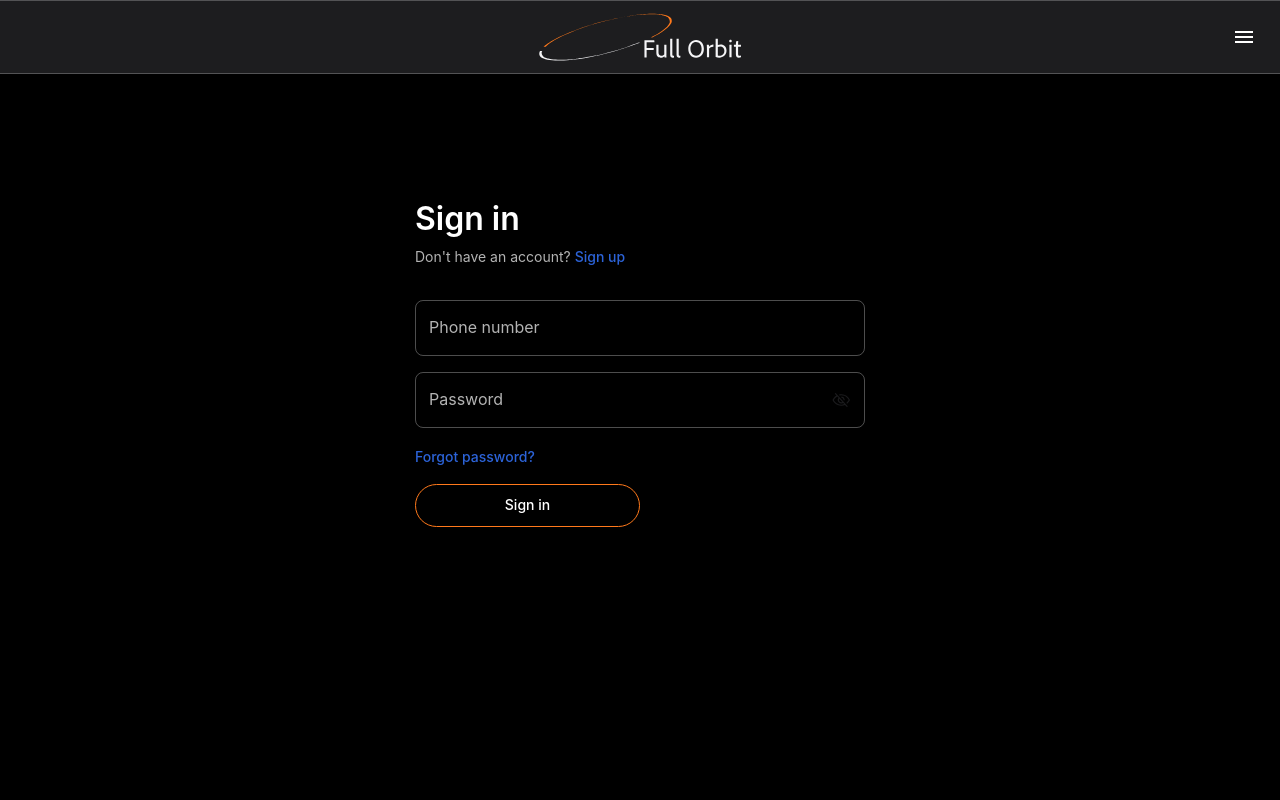
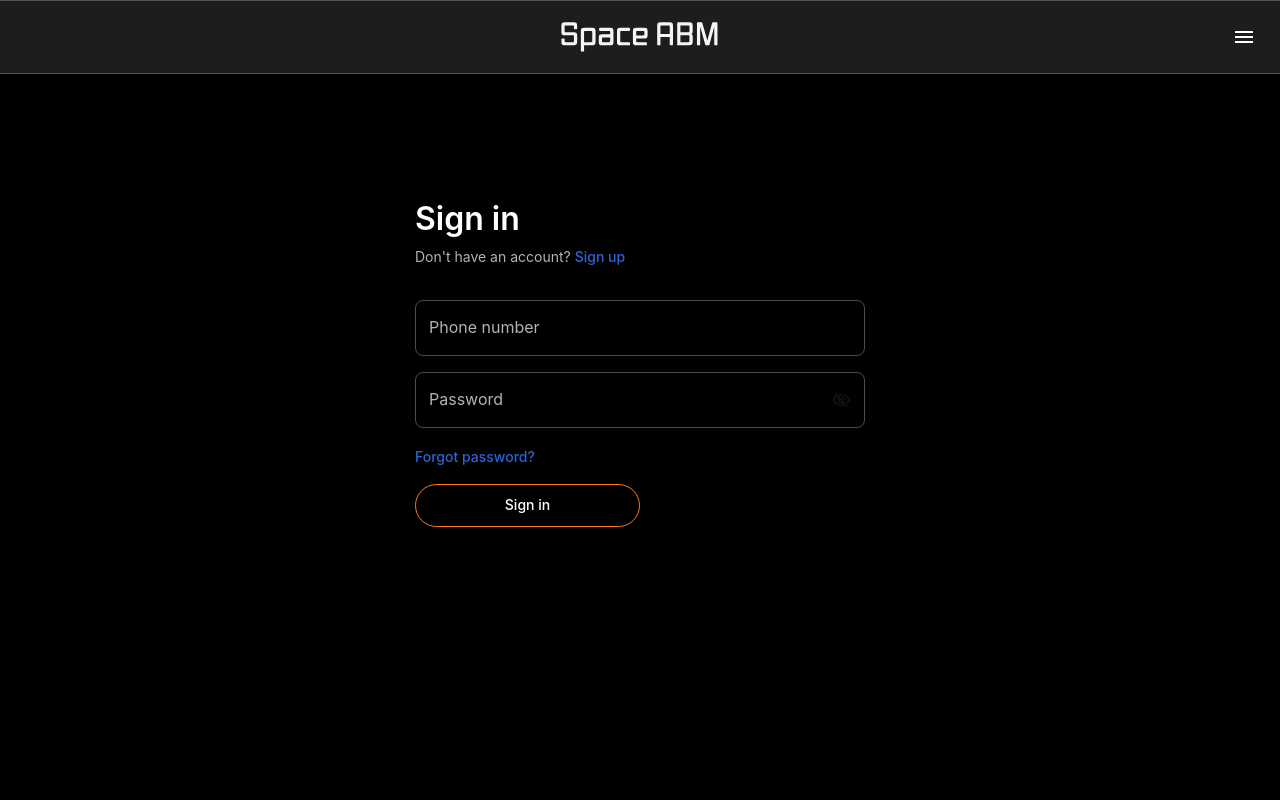
Before and after one commit to bigbadbrad/space-abm, a Next.js app: page /auth/sign-in in a window 1280 px wide. Shown: the top 800 px of the page. Built offline with nearby package versions, Linux system fonts and the light colour scheme; no server answers.

Commit message:
shitty logo added

```diff
--- a/src/components/logo-cool.tsx
+++ b/src/components/logo-cool.tsx
@@ -18,23 +18,34 @@ export const LogoCool: React.FC<LogoWordmarkProps> = ({
   return (
     <svg
       xmlns="http://www.w3.org/2000/svg"
-      viewBox="0 0 422 100"
+      viewBox="0 0 356 68"
       className={className}
       style={{ height, width: 'auto', display: 'block' }}
     >
-      <path fill={textColor} d="M224.2,92.1c0,0.3-0.1,0.4-0.3,0.4H220c-0.2,0-0.3-0.2-0.3-0.4v-35c0-0.2,0.1-0.3,0.3-0.3h19.8 c0.2,0,0.3,0.1,0.4,0.3l0.4,3.4c0.1,0.3-0.1,0.4-0.3,0.4h-16.1v11.9h14.4c0.3,0,0.4,0.1,0.4,0.3v3.5c0,0.2-0.2,0.3-0.4,0.3h-14.4 V92.1z" />
-      <path fill={textColor} d="M265.4,86.8c0,2.9,0.2,4.2,0.3,5.4c0,0.2-0.1,0.3-0.3,0.3h-3.5c-0.3,0-0.3-0.1-0.4-0.3 c-0.2-0.6-0.3-1.6-0.3-2.3c-2.3,2.3-5.1,3.1-7.8,3.1c-4.6,0-8.9-2.3-8.9-10.2V66.6c0-0.3,0.1-0.3,0.4-0.3h3.8c0.2,0,0.3,0.1,0.3,0.3 v15.8c0,4.2,1.9,6.7,5.7,6.7c2.6,0,4.6-1,6.3-2.8V66.6c0-0.2,0.1-0.3,0.4-0.3h3.8c0.3,0,0.3,0.1,0.3,0.3V86.8z" />
-      <path fill={textColor} d="M273.3,54.1c0-0.3,0.1-0.3,0.4-0.3h3.8c0.3,0,0.3,0.1,0.3,0.3v32.6c0,2.1,0.9,2.6,2.2,2.6 c0.4,0,0.6-0.1,1.1-0.2c0.2,0,0.2,0.1,0.2,0.3v2.8c0,0.3-0.1,0.3-0.3,0.4c-0.5,0.2-1.3,0.4-2.5,0.4c-2.6,0-5.2-0.9-5.2-6V54.1z" />
-      <path fill={textColor} d="M286.6,54.1c0-0.3,0.1-0.3,0.4-0.3h3.8c0.3,0,0.3,0.1,0.3,0.3v32.6c0,2.1,0.9,2.6,2.2,2.6 c0.4,0,0.6-0.1,1.1-0.2c0.2,0,0.2,0.1,0.2,0.3v2.8c0,0.3-0.1,0.3-0.3,0.4c-0.5,0.2-1.3,0.4-2.5,0.4c-2.6,0-5.2-0.9-5.2-6V54.1z" />
-      <path fill={textColor} d="M343.5,74.5c0.1,11.6-6.8,18.6-16.1,18.6C317,93,311,85.2,311,74.6c0-10.9,6.9-18.3,16.3-18.3 C337.4,56.3,343.4,64.3,343.5,74.5z M327.4,89c7.2,0,11.4-5.8,11.4-14.4c0-8.4-4.6-14.3-11.7-14.3c-6.5,0-11.6,5-11.6,14.3 C315.6,82.4,319.7,89,327.4,89z" />
-      <path fill={textColor} d="M353.4,66.3c0.3,0,0.4,0.1,0.5,0.4c0.2,0.6,0.4,2.5,0.4,3.7c1.9-2.6,5.2-4.6,8.7-4.6c0.3,0,0.4,0.1,0.4,0.4V70 c0,0.3-0.1,0.3-0.4,0.3c-3.7-0.1-7.1,1.8-8.5,3.9l-0.1,17.9c0,0.3-0.1,0.3-0.3,0.3h-3.8c-0.3,0-0.4-0.1-0.4-0.4V73.5 c0-2.3-0.1-5.4-0.3-6.9c0-0.2,0.1-0.3,0.3-0.3H353.4z" />
-      <path fill={textColor} d="M372.2,53.8c0.3,0,0.4,0,0.4,0.3v12.7c1.7-0.7,3.7-1.1,5.8-1.1c7.5,0,12.3,5.3,12.3,12.6 c0,9.7-7.3,14.7-15,14.7c-2.7,0-5.1-0.3-7.4-1.1c-0.2-0.1-0.3-0.3-0.3-0.5V54.1c0-0.3,0.1-0.3,0.4-0.3H372.2z M377.7,69.7 c-2.3,0-3.8,0.4-5.1,0.9v18.1c1,0.3,2.1,0.4,3.6,0.4c5.2,0,10-3.5,10-10.4C386.1,73.2,382.9,69.7,377.7,69.7z" />
-      <path fill={textColor} d="M396.2,58.3c0-1.6,1.1-2.8,2.8-2.8c1.7,0,2.7,1.2,2.7,2.8c0,1.6-1.1,2.8-2.8,2.8S396.2,59.9,396.2,58.3z M396.7,66.6c0-0.3,0.1-0.4,0.4-0.4h3.8c0.2,0,0.3,0.1,0.3,0.3v25.5c0,0.3-0.1,0.4-0.4,0.4h-3.7c-0.3,0-0.4-0.1-0.4-0.4V66.6z" />
-      <path fill={textColor} d="M420.8,91.7c0,0.2-0.1,0.4-0.3,0.5c-1.2,0.5-2.6,0.8-4,0.8c-3.9,0-6.3-1.9-6.3-7.1V70.1h-3.7 c-0.3-0.1-0.4-0.2-0.4-0.4v-3.1c0-0.3,0.1-0.4,0.4-0.4h3.7c0.1-2,0.3-5.7,0.5-6.9c0.1-0.2,0.2-0.3,0.4-0.4l3.7-0.6 c0.2-0.1,0.3,0,0.3,0.2c-0.2,1.9-0.3,5-0.3,7.7h5.7c0.2,0,0.3,0.1,0.3,0.4v3.2c0,0.2-0.1,0.3-0.3,0.3h-5.7v15.2 c0,2.5,0.9,3.9,3.3,3.9c0.8,0,1.6-0.1,2.5-0.4c0.2-0.1,0.3-0.1,0.3,0.2V91.7z" />
-      <g>
-        <path fill={primaryColor} fillRule="evenodd" clipRule="evenodd" d="M110.6,23.7c-33.1,9.9-65.2,23.1-84.2,34.6c-6.6,4-16.9,11.3-16.7,12 c0,0.1,1,0.2,2.2,0.2l2.1,0l1.5-1.8c3.4-4.1,19.4-14.2,32.2-20.3c9.2-4.4,18.7-8.5,24.5-10.6c2.2-0.8,6.7-2.5,10.1-3.8s6.5-2.5,7-2.6 c0.5-0.1,1.4-0.5,2-0.8c1.4-0.7,12.6-4.2,30.8-9.7c7.4-2.2,27.5-7.1,39.4-9.6c7.3-1.5,17.2-3.4,20.9-3.9c1.5-0.2,5.1-0.8,8.1-1.2 c2.9-0.5,5.9-0.9,6.5-1c0.6-0.1,2-0.3,3.1-0.4c1.1-0.2,3.4-0.4,5.2-0.5c1.8-0.1,3.3-0.3,3.3-0.4c0-0.1,0.2-0.1,0.6-0.1 c0.3,0,1.6-0.1,2.8-0.3c1.2-0.2,4.4-0.4,7-0.5c2.6-0.1,5.8-0.3,7-0.4c2.2-0.2,12.8-0.1,17.1,0.2c8.3,0.7,10,0.9,13.8,1.9 c1.8,0.5,3.5,0.9,3.9,1c3.3,0.8,4.3,1.1,4.4,1.4c0,0.2,0.7,0.5,1.4,0.7c3.9,1.4,7.1,8.5,5.7,12.6c-1.7,4.8-7.7,11.1-16.2,17 c-7.1,4.9-9.8,6.6-16.5,10.2c-4.9,2.6-6.2,3.4-5.5,3.4c0.5,0,1.3-0.1,1.7-0.2c1.4-0.4,15.2-8,19.6-10.9c10.3-6.6,17-12.9,20.3-18.9 c1.6-3,1.2-8.4-1-10.7c-4.6-5.1-16.6-8.1-33.9-8.5c-9.5-0.2-28.8,0.9-39.1,2.4c-20,2.8-30.9,4.7-49.1,8.8 C143.6,14.6,120.8,20.6,110.6,23.7L110.6,23.7z" />
-        <path fill={secondaryColor} fillRule="evenodd" clipRule="evenodd" d="M2.2,90c-1.7-2-2.1-6.1-1-8.8l0.9-2.1l2.3-0.1L6.8,79l-0.7,1.3c-1.9,3.8,1.1,10.4,5.7,12.4 c1.6,0.7,5.2,1.8,7.3,2.3c1.1,0.2,2.9,0.7,4.2,1c2.2,0.6,9.5,1.3,15.9,1.5c5.9,0.2,26.4-0.6,30.9-1.2c1-0.1,3.2-0.4,4.9-0.6 c1.7-0.2,5-0.6,7.3-1c2.3-0.3,4.7-0.7,5.4-0.8c3.9-0.5,20.4-3.3,24.4-4.2c1.4-0.3,3.8-0.8,5.3-1c3-0.5,2.6-0.4,13.5-3 c8.8-2.1,34.8-9.2,39.7-10.8c1.6-0.5,4.2-1.4,5.9-1.9c1.6-0.5,3.3-1,3.7-1.2c0.4-0.2,2.4-0.9,4.4-1.6c5.5-1.8,7.4-2.5,14.6-5.4 c7.2-2.8,7.7-3,10.4-3.3c1.7-0.2,1.4-0.1-6,2.8c-13.7,5.2-32.8,11.6-47.8,15.8c-14.6,4.1-36.9,9.4-50.9,11.9 c-14.2,2.6-27.9,4.6-40.4,5.8c-8.8,0.9-23.6,1.4-30.6,1.1C17.5,98.3,6.5,95.2,2.2,90L2.2,90z" />
-      </g>
+      <path fill={textColor} d="M28.8,52.7H8.9c-5.4,0-7.9-1.2-7.9-7.6v-5.9c0-1.4,0.6-1.9,1.9-1.9h3.5c1.4,0,1.9,0.6,1.9,1.9v4c0,2.1,0.4,2.5,2.6,2.5h15.8
+	c2.2,0,2.6-0.4,2.6-2.5V32.8c0-2.1-0.4-2.5-2.6-2.5H8.8c-5.4,0-7.9-1.2-7.9-7.6V8.4c0-6.4,2.5-7.6,7.9-7.6h19.9
+	c5.4,0,7.9,1.2,7.9,7.6v5.9c0,1.4-0.6,1.9-1.9,1.9h-3.5c-1.4,0-1.9-0.6-1.9-1.9v-4c0-2.1-0.4-2.5-2.6-2.5H10.8
+	c-2.2,0-2.6,0.4-2.6,2.5v10.4c0,2.1,0.4,2.5,2.6,2.5h18c5.4,0,7.9,1.2,7.9,7.6v14.2C36.8,51.5,34.2,52.7,28.8,52.7z"/>
+<path fill={textColor} d="M70.3,52.7h-18v12.5c0,1.4-0.6,1.9-1.9,1.9h-3.5c-1.4,0-1.9-0.6-1.9-1.9V20.8c0-6.4,2.5-7.6,7.9-7.6h17.5
+	c5.4,0,7.9,1.2,7.9,7.6v24.3C78.2,51.5,75.7,52.7,70.3,52.7z M70.9,43.2V22.7c0-2.1-0.4-2.5-2.6-2.5H54.9c-2.2,0-2.6,0.4-2.6,2.5v23
+	h16C70.5,45.7,70.9,45.3,70.9,43.2z"/>
+<path fill={textColor} d="M111,52.7H93.5c-5.4,0-7.9-1.2-7.9-7.6v-9.5c0-6.4,2.5-7.6,7.9-7.6h18v-5.3c0-2.1-0.4-2.5-2.6-2.5H88.3
+	c-1.4,0-1.9-0.6-1.9-1.9v-3.2c0-1.4,0.6-1.9,1.9-1.9H111c5.4,0,7.9,1.2,7.9,7.6v24.3C118.9,51.5,116.4,52.7,111,52.7z M111.5,43.2
+	V35h-16c-2.2,0-2.6,0.4-2.6,2.5v5.7c0,2.1,0.4,2.5,2.6,2.5h13.4C111.1,45.7,111.5,45.3,111.5,43.2z"/>
+<path fill={textColor} d="M156.4,50.8c0,1.4-0.6,1.9-1.9,1.9h-19.7c-5.4,0-7.9-1.2-7.9-7.6V20.8c0-6.4,2.5-7.6,7.9-7.6h19.7c1.4,0,1.9,0.6,1.9,1.9
+	v3.2c0,1.4-0.6,1.9-1.9,1.9h-17.6c-2.2,0-2.6,0.4-2.6,2.5v20.5c0,2.1,0.4,2.5,2.6,2.5h17.6c1.4,0,1.9,0.6,1.9,1.9V50.8z"/>
+<path fill={textColor} d="M194.7,50.8c0,1.4-0.6,1.9-1.9,1.9h-21.9c-5.4,0-7.9-1.2-7.9-7.6V20.8c0-6.4,2.5-7.6,7.9-7.6h17.5c5.4,0,7.9,1.2,7.9,7.6v9
+	c0,6.4-2.5,7.6-7.9,7.6h-18v5.8c0,2.4,0.6,2.5,3.8,2.5h18.6c1.4,0,1.9,0.6,1.9,1.9V50.8z M189,27.9v-5.2c0-2.1-0.4-2.5-2.6-2.5H173
+	c-2.2,0-2.6,0.4-2.6,2.5v7.7h16C188.5,30.4,189,30,189,27.9z"/>
+<path fill={textColor} d="M253.8,50.8c0,1.4-0.6,1.9-1.9,1.9h-3.5c-1.4,0-1.9-0.6-1.9-1.9V34.1h-21.1v16.7c0,1.4-0.6,1.9-1.9,1.9h-3.5
+	c-1.4,0-1.9-0.6-1.9-1.9V8.4c0-6.4,2.5-7.6,7.9-7.6h20c5.4,0,7.9,1.2,7.9,7.6V50.8z M246.5,27.1V10.3c0-2.1-0.4-2.5-2.6-2.5H228
+	c-2.2,0-2.6,0.4-2.6,2.5v16.8H246.5z"/>
+<path fill={textColor} d="M290.7,52.7h-25.4c-1.4,0-1.9-0.6-1.9-1.9V2.7c0-1.4,0.6-1.9,1.9-1.9h25.3c5.4,0,7.9,1.2,7.9,7.6v12c0,3.7-0.8,5.6-2.9,6.6
+	c2.1,1,3,3,3,6.6v11.4C298.6,51.5,296.1,52.7,290.7,52.7z M291.2,20.7V10.3c0-2.1-0.4-2.5-2.6-2.5h-17.9v15.3h17.9
+	C290.9,23.1,291.2,22.7,291.2,20.7z M291.2,43.3V32.8c0-2.1-0.4-2.5-2.6-2.5h-17.9v15.5h17.9C290.9,45.7,291.2,45.3,291.2,43.3z"/>
+<path fill={textColor} d="M354.7,50.8c0,1.4-0.6,1.9-1.9,1.9h-3.5c-1.4,0-1.9-0.6-1.9-1.9V10.4l-10.7,40.5c-0.4,1.4-1,1.9-2.4,1.9h-5.1
+	c-1.4,0-2.1-0.5-2.4-1.9l-11.3-40.6v40.5c0,1.4-0.6,1.9-1.9,1.9h-3.5c-1.4,0-1.9-0.6-1.9-1.9V2.7c0-1.4,0.6-1.9,1.9-1.9h8
+	c1.4,0,2.1,0.5,2.4,1.9L331.7,42l10.7-39.4c0.4-1.4,1.1-1.9,2.4-1.9h8c1.4,0,1.9,0.6,1.9,1.9L354.7,50.8z"/>
     </svg>
   );
 };
--- a/src/components/main-navbar.tsx
+++ b/src/components/main-navbar.tsx
@@ -103,7 +103,7 @@ export const MainNavbar: FC = () => {
               primaryColor={PrimaryColor}
               secondaryColor={logoSecondaryColor}
               textColor={logoTextColor}
-              height={48}
+              height={30}
             />
           </Link>
         </Box>
```
Also changed, not shown: public/site.webmanifest (added).
